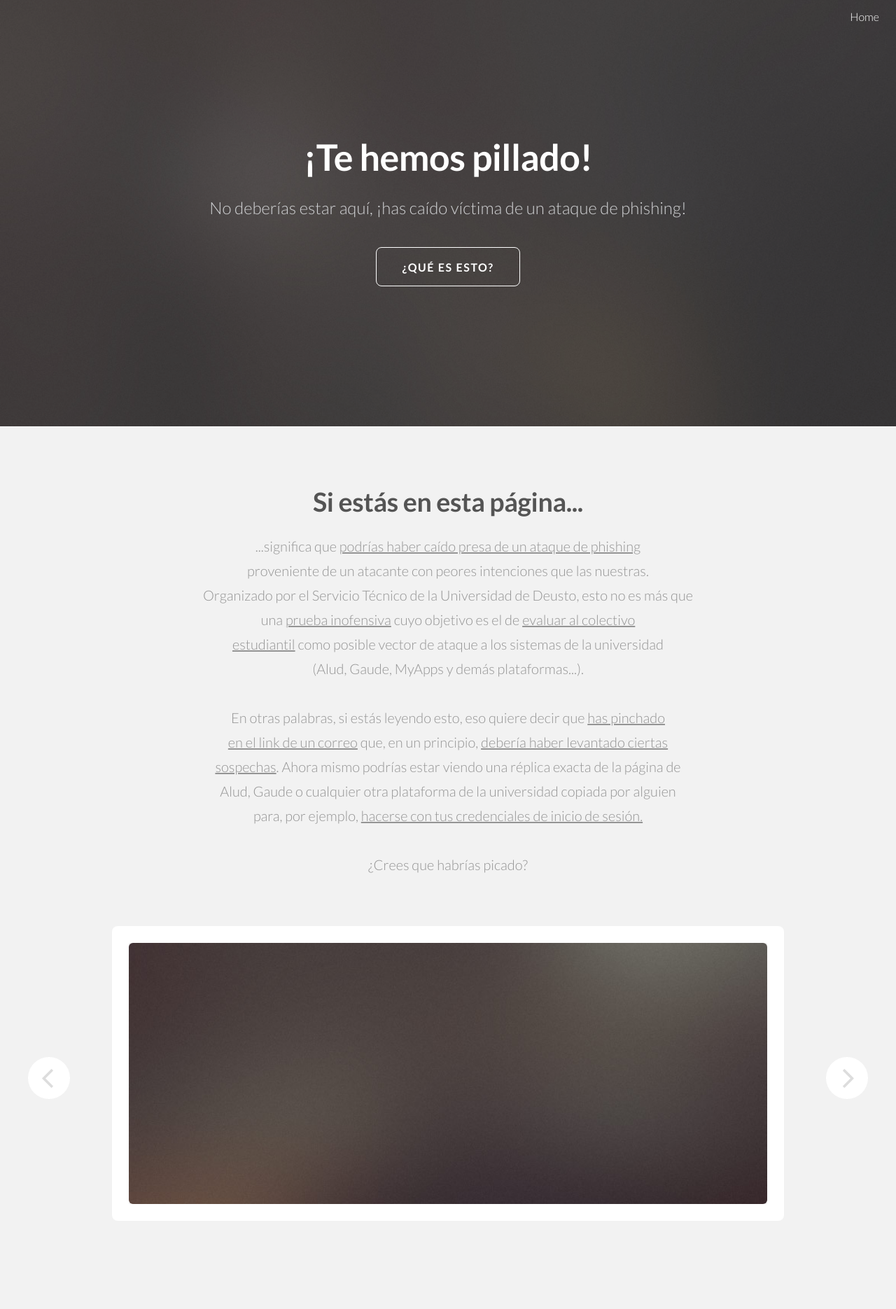
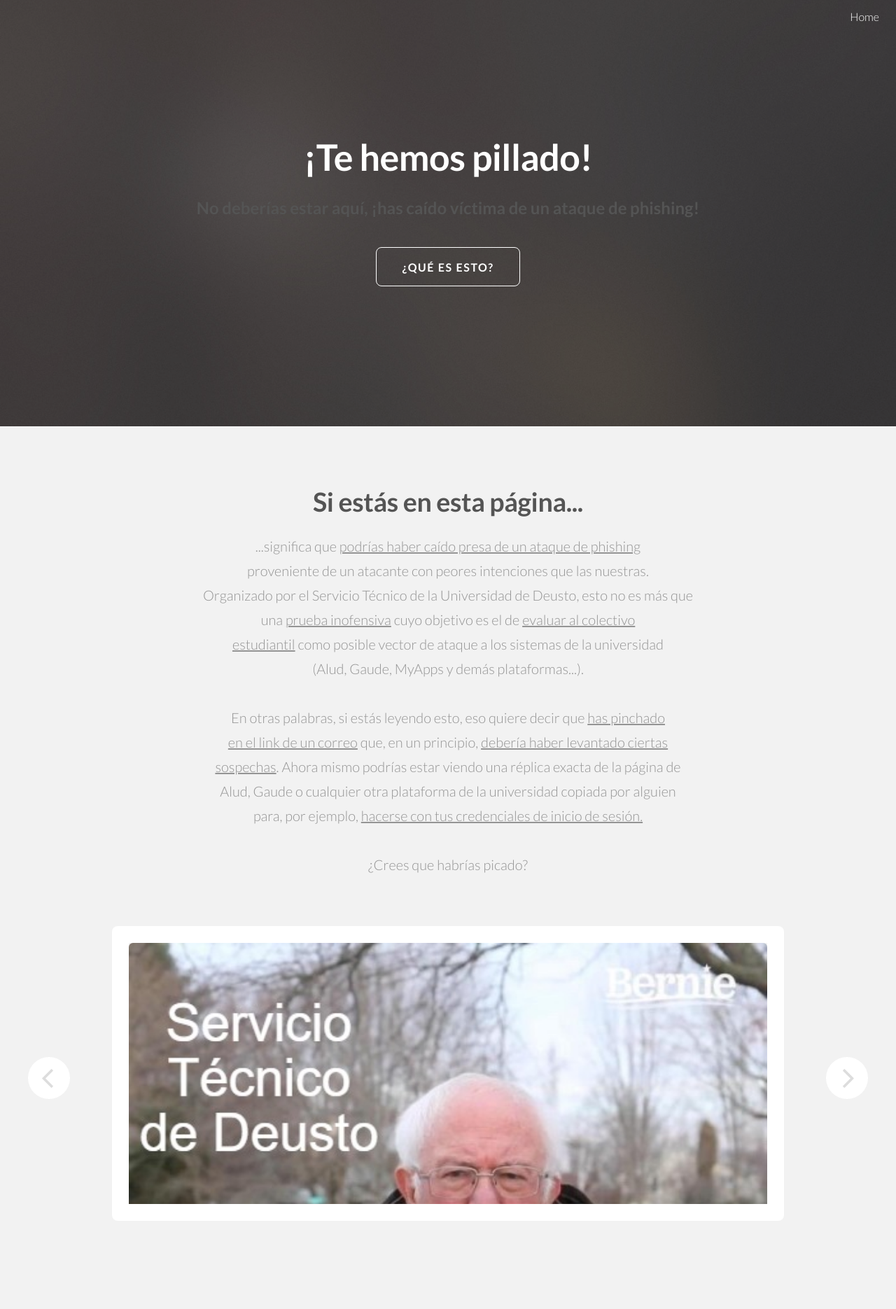
Before and after one commit to IratxeCampo/landing-page-seguridad, a Django app: page / in a window 1280 px wide. Shown: the top 1870 px of the page at 70% size. Run offline with Django 3.2, Linux system fonts and the light colour scheme.

Commit message:
index poco a poco

```diff
--- a/appSeguWeb/templates/appSeguWeb/index.html
+++ b/appSeguWeb/templates/appSeguWeb/index.html
@@ -39,7 +39,7 @@
 		<section id="banner">
 			<div class="inner">
 				<h2>¡Te hemos pillado!</h2>
-				<p>No deberías estar aquí, ¡has caído víctima de un ataque de phishing!</p>
+				<p><strong>No deberías estar aquí, ¡has caído víctima de un ataque de phishing!</strong></p>
 				<ul class="actions">
 					<li><a href="#mejorasin" class="button big scrolly">¿Qué es esto?</a></li>
 				</ul>
@@ -73,13 +73,22 @@
 					<div class="viewer">
 						<div class="reel">
 							<div class="slide">
-								<img src="{% static 'appSeguWeb/images/slide01.jpg'%}" alt="" />
+								<img class="center" src="{% static 'appSeguWeb/images/memes/bernie.jpg'%}" alt="" />
 							</div>
 							<div class="slide">
-								<img src="{% static 'appSeguWeb/images/slide02.jpg'%}" alt="" />
+								<img class="center" src="{% static 'appSeguWeb/images/memes/brain.jpg'%}" alt="" />
 							</div>
 							<div class="slide">
-								<img src="{% static 'appSeguWeb/images/slide03.jpg'%}" alt="" />
+								<img class="center" src="{% static 'appSeguWeb/images/memes/bugsbunny.jpg'%}" alt="" />
+							</div>
+							<div class="slide">
+								<img class="center" src="{% static 'appSeguWeb/images/memes/goku\ smile.jpg'%}" alt="" />
+							</div>
+							<div class="slide">
+								<img class="center" src="{% static 'appSeguWeb/images/memes/losperros.jpg'%}" alt="" />
+							</div>
+							<div class="slide">
+								<img class="center" src="{% static 'appSeguWeb/images/memes/monoQMira.jpg'%}" alt="" />
 							</div>
 						</div>
 					</div>
@@ -94,7 +103,7 @@
 				<div class="row">
 					<div class="4u 6u(2) 12u$(3)">
 						<article class="box post">
-							<a href="{% url 'left-sidebar'%}" class="image fit"><img src="{% static 'appSeguWeb/images/phishing.png'%}" alt="" /></a>
+							<a href="{% url 'left-sidebar'%}" class="image fit"><img height="245px" src="{% static 'appSeguWeb/images/phishing.png'%}" alt="" /></a>
 							<h3>¿Qué es un ataque de phishing?</h3>
 							<p>
 								Es uno de los ataques más comunes en torno a robo de credenciales,
@@ -121,7 +130,7 @@
 					</div>
 					<div class="4u$ 6u(2) 12u$(3)">
 						<article class="box post">
-							<a href="{% url 'right-sidebar'%}" class="image fit"><img src="{% static 'appSeguWeb/images/emails.png'%}" alt="" /></a>
+							<a href="{% url 'right-sidebar'%}" class="image fit"><img height="245px" src="{% static 'appSeguWeb/images/emails.png'%}" alt="" /></a>
 							<h3>¿Qué otros correos hemos utilizado?</h3>
 							<p>
 								Echa un vistazo al resto de correos falsos que hemos utilizado para este
```
Also changed, not shown: TO-DO.txt (+2 -14 lines), appSeguWeb/static/appSeguWeb/images/memes/slavcheem.jpg (deleted).
